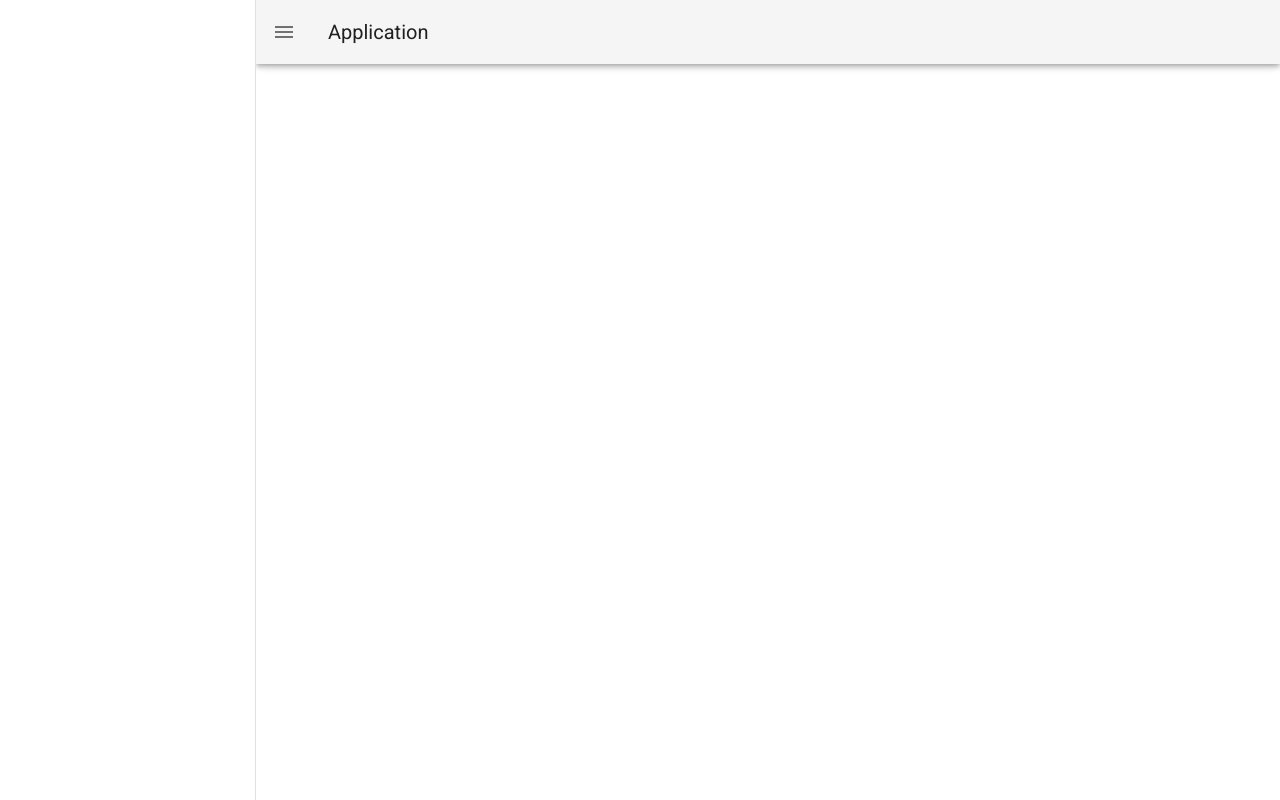
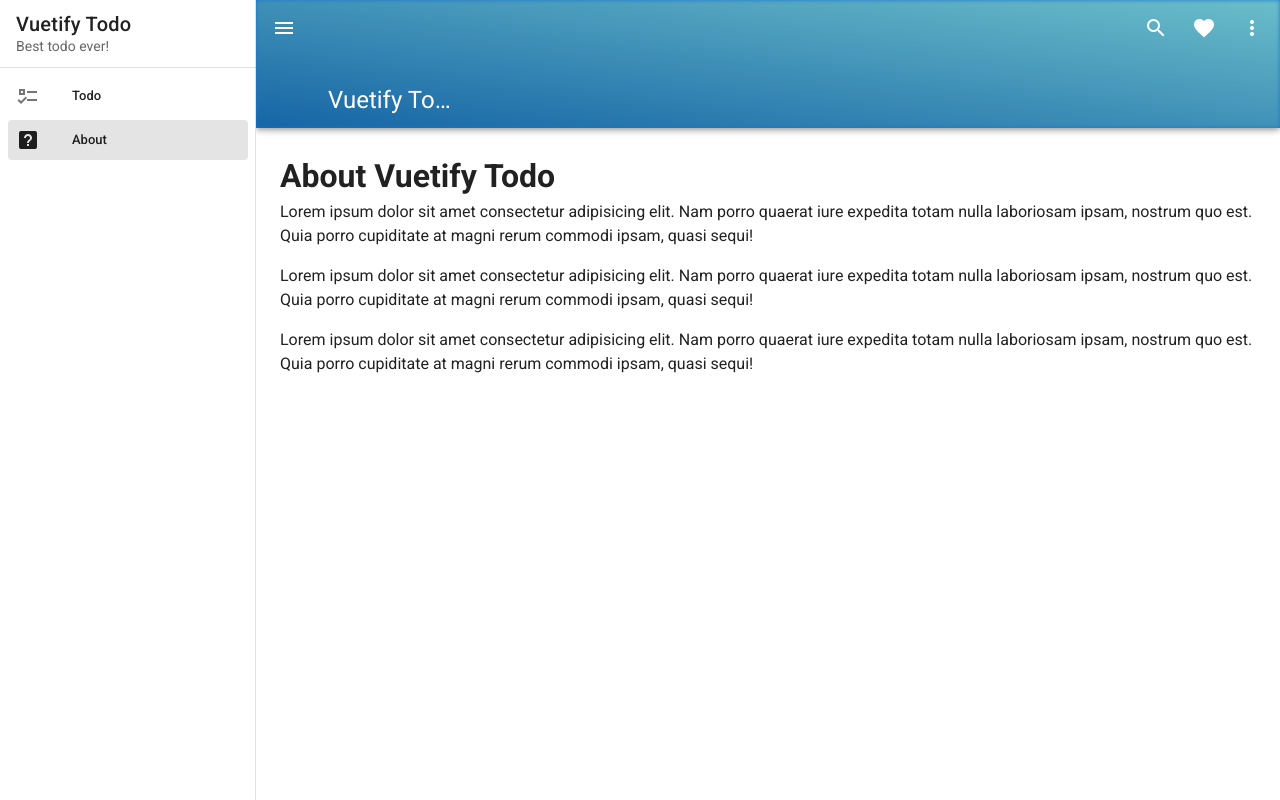
Before and after one commit to DavidSC34/todo-app, a Vue app: page /#/about in a window 1280 px wide. Before the commit this address led to /#/. Built offline with nearby package versions, Linux system fonts and the light colour scheme.

Commit message:
estilo al appbar

```diff
--- a/src/App.vue
+++ b/src/App.vue
@@ -1,26 +1,100 @@
 <template>
   <v-app id="inspire">
     <v-navigation-drawer
-      v-model="drawer"
-      app
+     v-model="drawer"
+     app
     >
+      <v-list-item>
+        <v-list-item-content>
+          <v-list-item-title class="text-h6">
+            Vuetify Todo
+          </v-list-item-title>
+          <v-list-item-subtitle>
+            Best todo ever!
+          </v-list-item-subtitle>
+        </v-list-item-content>
+      </v-list-item>
+
+      <v-divider></v-divider>
+
+      <v-list
+        dense
+        nav
+      >
+        <v-list-item
+          v-for="item in items"
+          :key="item.title"
+          :to="item.to"
+          link
+        >
+          <v-list-item-icon>
+            <v-icon>{{ item.icon }}</v-icon>
+          </v-list-item-icon>
+
+          <v-list-item-content>
+            <v-list-item-title>{{ item.title }}</v-list-item-title>
+          </v-list-item-content>
+        </v-list-item>
+      </v-list>
+    </v-navigation-drawer>
       <!--  -->
-    </v-navigation-drawer>
-
+ <!--
     <v-app-bar app>
       <v-app-bar-nav-icon @click="drawer = !drawer"></v-app-bar-nav-icon>
 
       <v-toolbar-title>Application</v-toolbar-title>
     </v-app-bar>
+    -->
+    <v-app-bar
+      app
+      color="primary"
+      dark
+      src="mountains.png"
+      prominent
+    >
+      <template v-slot:img="{ props }">
+        <v-img
+          v-bind="props"
+          gradient="to top right, rgba(19,84,122,.5), rgba(128,208,199,.8)"
+        ></v-img>
+      </template>
+
+      <v-app-bar-nav-icon @click="drawer = !drawer"></v-app-bar-nav-icon>
+
+      <v-app-bar-title>Vuetify Todo</v-app-bar-title>
+
+      <v-spacer></v-spacer>
+
+      <v-btn icon>
+        <v-icon>mdi-magnify</v-icon>
+      </v-btn>
+
+      <v-btn icon>
+        <v-icon>mdi-heart</v-icon>
+      </v-btn>
+
+      <v-btn icon>
+        <v-icon>mdi-dots-vertical</v-icon>
+      </v-btn>
+    </v-app-bar>
 
     <v-main>
-      <!--  -->
+     <!-- If using vue-router -->
+      <router-view></router-view>
     </v-main>
   </v-app>
 </template>
 
 <script>
   export default {
-    data: () => ({ drawer: null }),
+    data: () => (
+      {
+        drawer: null,
+
+      items: [
+          { title: 'Todo', icon: 'mdi-format-list-checks',to:'/' },
+          { title: 'About', icon: 'mdi-help-box',to:'/about' },
+        ],
+      }),
   }
 </script>
--- a/src/components/HelloWorld.vue
+++ /dev/null
@@ -1,151 +0,0 @@
-<template>
-  <v-container>
-    <v-row class="text-center">
-      <v-col cols="12">
-        <v-img
-          :src="require('../assets/logo.svg')"
-          class="my-3"
-          contain
-          height="200"
-        />
-      </v-col>
-
-      <v-col class="mb-4">
-        <h1 class="display-2 font-weight-bold mb-3">
-          Welcome to Vuetify
-        </h1>
-
-        <p class="subheading font-weight-regular">
-          For help and collaboration with other Vuetify developers,
-          <br>please join our online
-          <a
-            href="https://community.vuetifyjs.com"
-            target="_blank"
-          >Discord Community</a>
-        </p>
-      </v-col>
-
-      <v-col
-        class="mb-5"
-        cols="12"
-      >
-        <h2 class="headline font-weight-bold mb-3">
-          What's next?
-        </h2>
-
-        <v-row justify="center">
-          <a
-            v-for="(next, i) in whatsNext"
-            :key="i"
-            :href="next.href"
-            class="subheading mx-3"
-            target="_blank"
-          >
-            {{ next.text }}
-          </a>
-        </v-row>
-      </v-col>
-
-      <v-col
-        class="mb-5"
-        cols="12"
-      >
-        <h2 class="headline font-weight-bold mb-3">
-          Important Links
-        </h2>
-
-        <v-row justify="center">
-          <a
-            v-for="(link, i) in importantLinks"
-            :key="i"
-            :href="link.href"
-            class="subheading mx-3"
-            target="_blank"
-          >
-            {{ link.text }}
-          </a>
-        </v-row>
-      </v-col>
-
-      <v-col
-        class="mb-5"
-        cols="12"
-      >
-        <h2 class="headline font-weight-bold mb-3">
-          Ecosystem
-        </h2>
-
-        <v-row justify="center">
-          <a
-            v-for="(eco, i) in ecosystem"
-            :key="i"
-            :href="eco.href"
-            class="subheading mx-3"
-            target="_blank"
-          >
-            {{ eco.text }}
-          </a>
-        </v-row>
-      </v-col>
-    </v-row>
-  </v-container>
-</template>
-
-<script>
-  export default {
-    name: 'HelloWorld',
-
-    data: () => ({
-      ecosystem: [
-        {
-          text: 'vuetify-loader',
-          href: 'https://github.com/vuetifyjs/vuetify-loader',
-        },
-        {
-          text: 'github',
-          href: 'https://github.com/vuetifyjs/vuetify',
-        },
-        {
-          text: 'awesome-vuetify',
-          href: 'https://github.com/vuetifyjs/awesome-vuetify',
-        },
-      ],
-      importantLinks: [
-        {
-          text: 'Documentation',
-          href: 'https://vuetifyjs.com',
-        },
-        {
-          text: 'Chat',
-          href: 'https://community.vuetifyjs.com',
-        },
-        {
-          text: 'Made with Vuetify',
-          href: 'https://madewithvuejs.com/vuetify',
-        },
-        {
-          text: 'Twitter',
-          href: 'https://twitter.com/vuetifyjs',
-        },
-        {
-          text: 'Articles',
-          href: 'https://medium.com/vuetify',
-        },
-      ],
-      whatsNext: [
-        {
-          text: 'Explore components',
-          href: 'https://vuetifyjs.com/components/api-explorer',
-        },
-        {
-          text: 'Select a layout',
-          href: 'https://vuetifyjs.com/getting-started/pre-made-layouts',
-        },
-        {
-          text: 'Frequently Asked Questions',
-          href: 'https://vuetifyjs.com/getting-started/frequently-asked-questions',
-        },
-      ],
-    }),
-  }
-</script>
--- a/src/router/index.js
+++ b/src/router/index.js
@@ -1,14 +1,14 @@
 import Vue from 'vue'
 import VueRouter from 'vue-router'
-import Home from '../views/Home.vue'
+import Todo from '../views/Todo.vue'
 
 Vue.use(VueRouter)
 
 const routes = [
   {
     path: '/',
-    name: 'Home',
-    component: Home
+    name: 'Todo',
+    component: Todo
   },
   {
     path: '/about',
--- a/src/views/About.vue
+++ b/src/views/About.vue
@@ -1,5 +1,8 @@
 <template>
-  <div class="about">
-    <h1>This is an about page</h1>
+  <div class="about pa-6">
+    <h1>About Vuetify Todo</h1>
+    <p>Lorem ipsum dolor sit amet consectetur adipisicing elit. Nam porro quaerat iure expedita totam nulla laboriosam ipsam, nostrum quo est. Quia porro cupiditate at magni rerum commodi ipsam, quasi sequi!</p>
+    <p>Lorem ipsum dolor sit amet consectetur adipisicing elit. Nam porro quaerat iure expedita totam nulla laboriosam ipsam, nostrum quo est. Quia porro cupiditate at magni rerum commodi ipsam, quasi sequi!</p>
+    <p>Lorem ipsum dolor sit amet consectetur adipisicing elit. Nam porro quaerat iure expedita totam nulla laboriosam ipsam, nostrum quo est. Quia porro cupiditate at magni rerum commodi ipsam, quasi sequi!</p>
   </div>
 </template>
--- a/src/views/Home.vue
+++ /dev/null
@@ -1,15 +0,0 @@
-<template>
-  <hello-world />
-</template>
-
-<script>
-  import HelloWorld from '../components/HelloWorld'
-
-  export default {
-    name: 'Home',
-
-    components: {
-      HelloWorld,
-    },
-  }
-</script>
--- /dev/null
+++ b/src/views/Todo.vue
@@ -0,0 +1,15 @@
+<template>
+  <div class="home pa-6">
+    <h1>Todo Page</h1>
+  </div>
+</template>
+
+<script>
+
+
+  export default {
+    name: 'Todo',
+
+
+  }
+</script>
```
Also changed, not shown: public/mountains.png (added).
